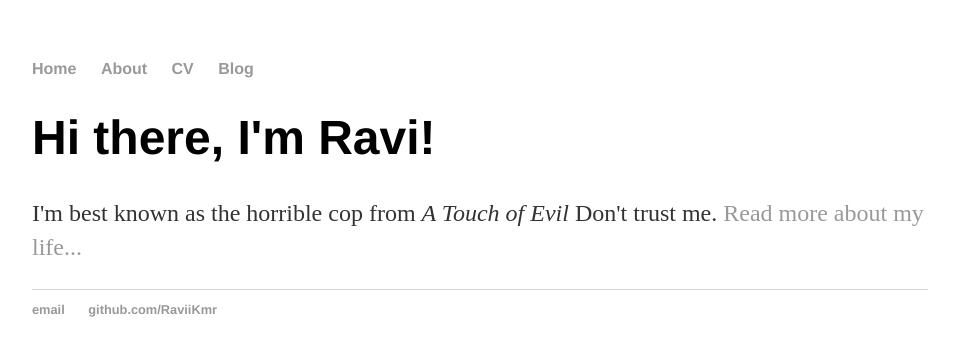
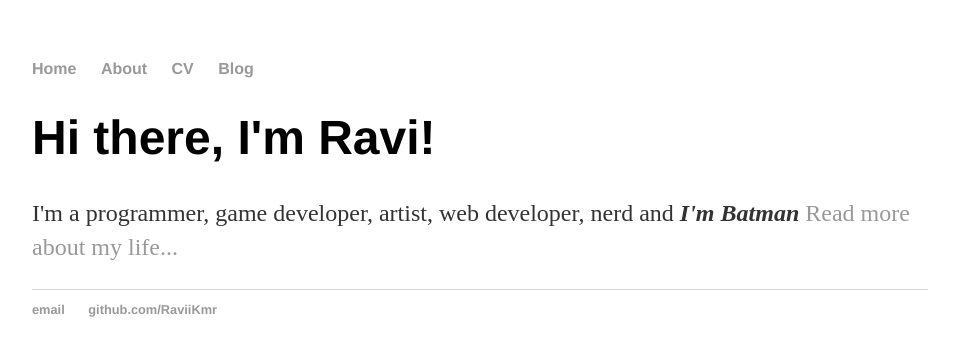
Before and after one commit to RaviiKmr/raviikmr.github.io, a Jekyll site: the page built from index.html, in a window 1280 px wide. Shown: the top 356 px of the page, without its empty margins (160-1115 px from the left). Built offline with Jekyll 4.4.1, drawn with Linux system fonts in a browser that asks for light colours.

Commit message:
commiting from git cli

```diff
--- a/index.html
+++ b/index.html
@@ -4,5 +4,5 @@ title: Ravi
 ---
 <div class="blurb">
 	<h1>Hi there, I'm Ravi!</h1>
-	<p>I'm best known as the horrible cop from <em>A Touch of Evil</em> Don't trust me. <a href="/about">Read more about my life...</a></p>
+	<p>I'm a programmer, game developer, artist, web developer, nerd and <b><em>I'm Batman</em></b> <a href="/about">Read more about my life...</a></p>
 </div><!-- /.blurb -->
```
